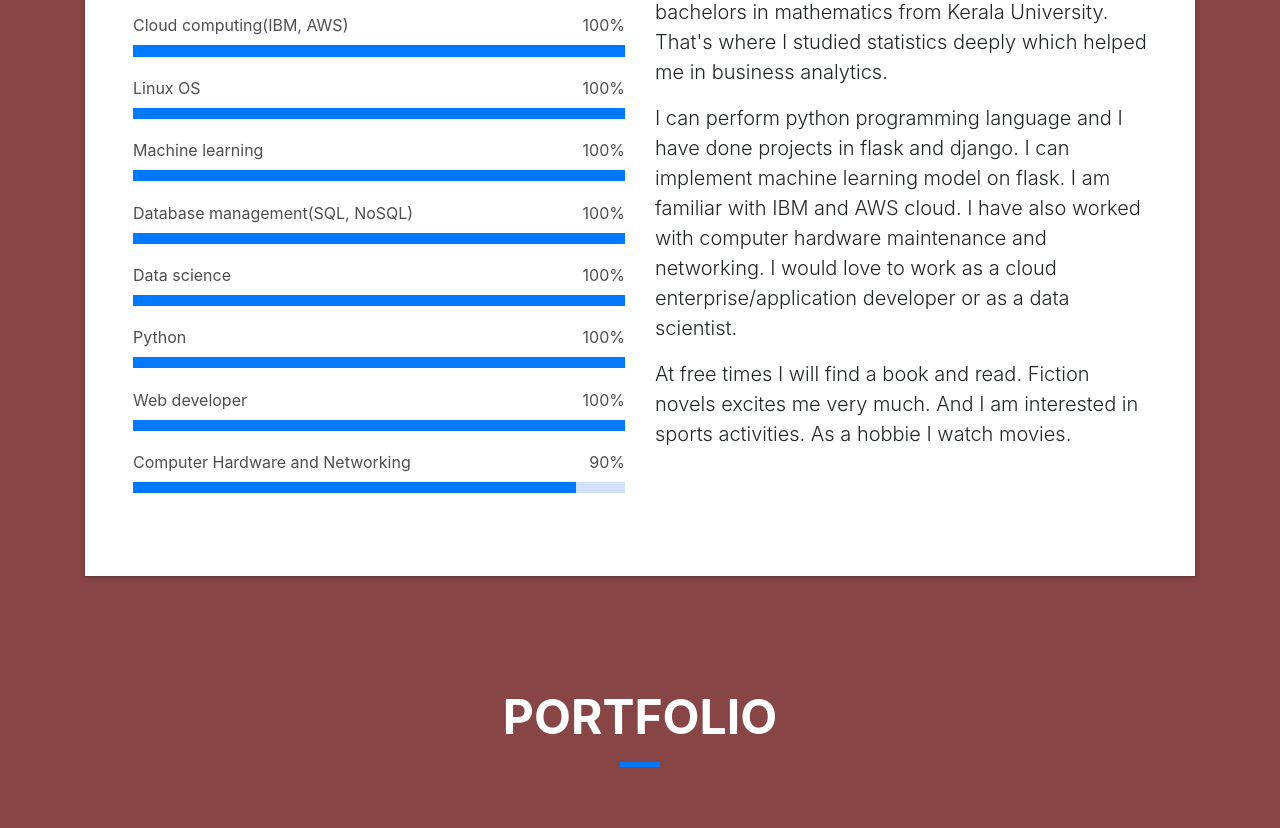
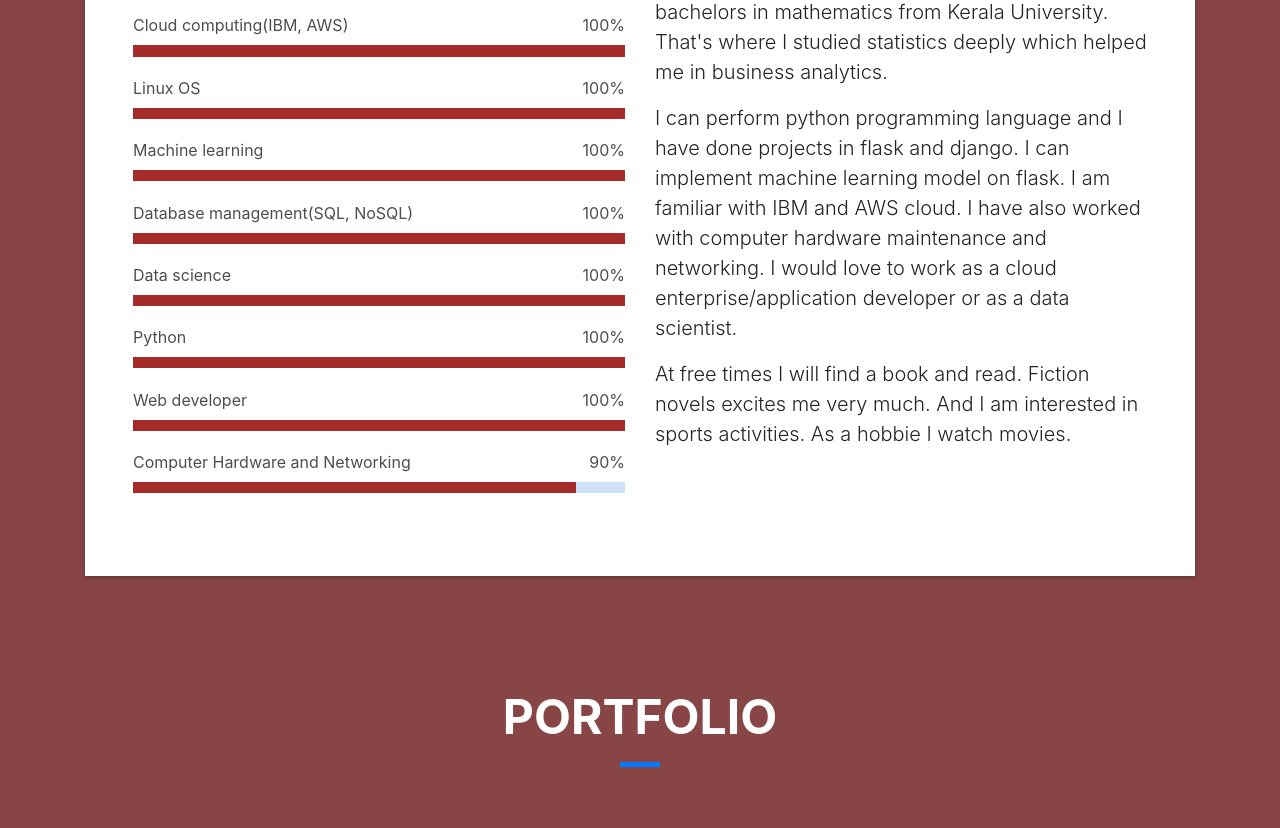
Before and after one commit to Nandana-ss/Nandana-ss.github.io, a plain HTML site: page index.html in a window 1280 px wide. Shown: the part 1197-2025 px from the top of the page. Drawn offline with Linux system fonts and the light colour scheme; files whose address does not match are found by name.

Commit message:
Update style.css

```diff
--- a/css/style.css
+++ b/css/style.css
@@ -694,7 +694,7 @@ a:hover {
 
 .skill-mf .progress .progress-bar {
   height: .7rem;
-  background-color: #0078ff;
+  background-color: brown;
 }
 
 /*======================================
```
